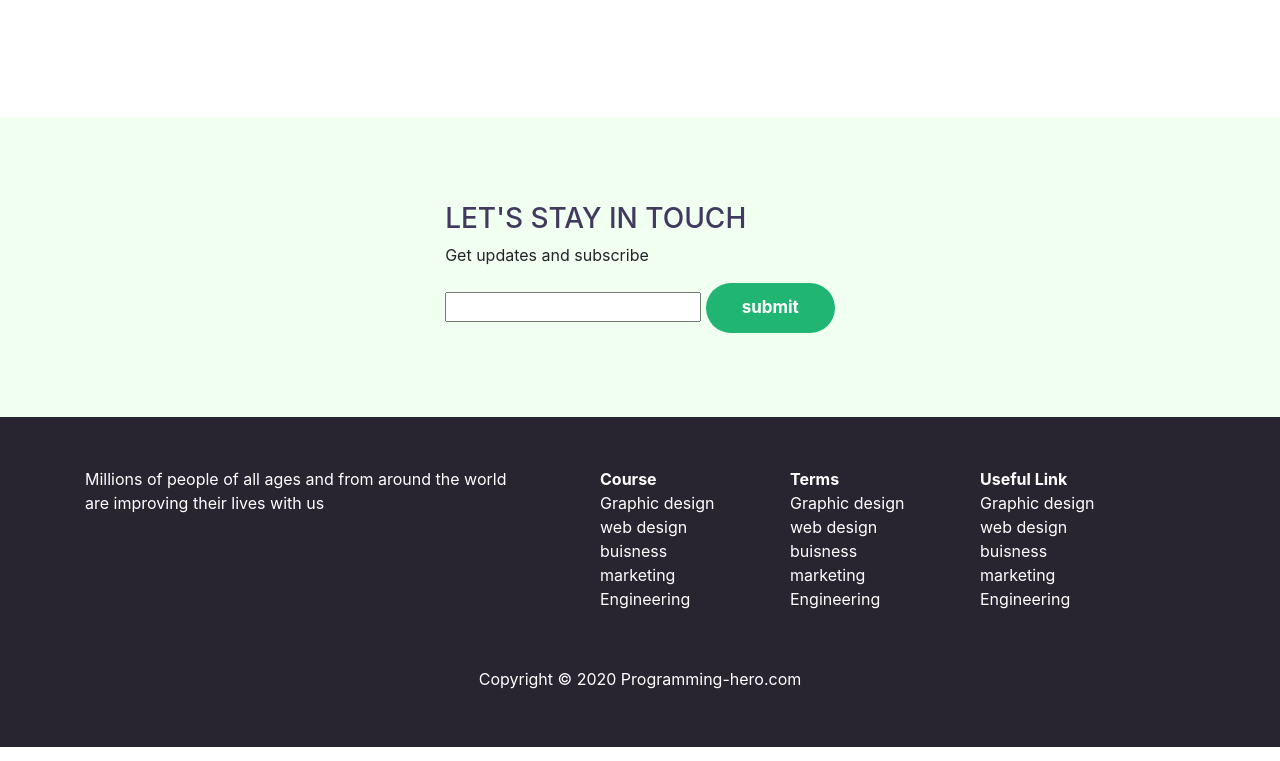
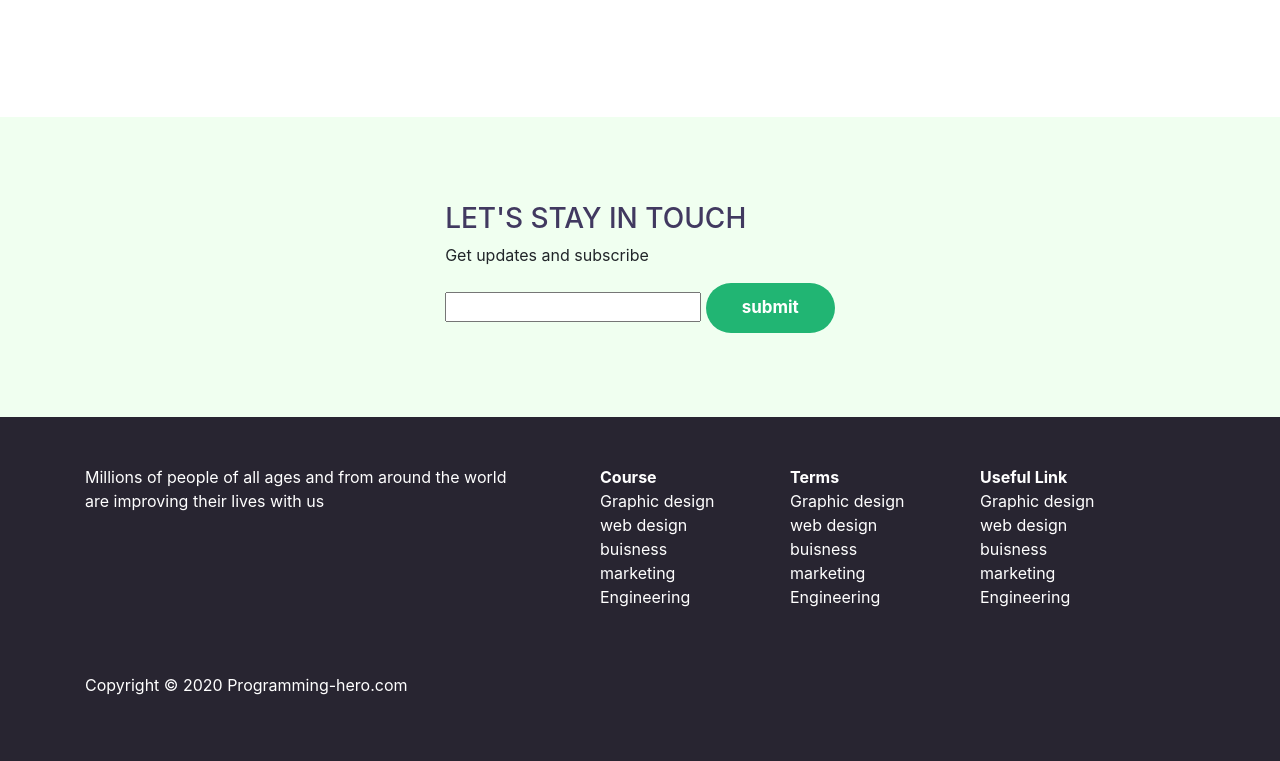
Before and after one commit to khadizapinky/E-School-website, a plain HTML site: page index.html in a window 1280 px wide. Shown: the part 2033-2794 px from the top of the page. Drawn offline with nearby package versions, Linux system fonts and the light colour scheme.

Commit message:
footer change

```diff
--- a/index.html
+++ b/index.html
@@ -232,7 +232,7 @@
 
 
        <!-- footer -->
-       <footer class="footer_area">
+       <footer class="p-5">
          <div class="container">
            <div class="row">
              <div class="col-md-5">
@@ -270,7 +270,7 @@
                </ul>
              </div>
             </div>
-            <p class="text-center footer_text">Copyright © 2020 Programming-hero.com</p>
+            <p class="text-centerm mt-5">Copyright © 2020 Programming-hero.com</p>
             </div>
        </footer>
 
--- a/style.css
+++ b/style.css
@@ -144,12 +144,7 @@ span{
 
 
 /* footer */
-.footer_area{
-    padding-top:50px;
-    padding-left:20px;
-    padding-right: 20px;
-    padding-bottom:40px;
-}
+
 footer{
     background-color: #282531;
     color: #FFFFFF;
@@ -160,6 +155,3 @@ ul li{
 .courses{
     font-weight: bold;
 }
-.footer_text{
-    margin-top:40px;
-}
```
